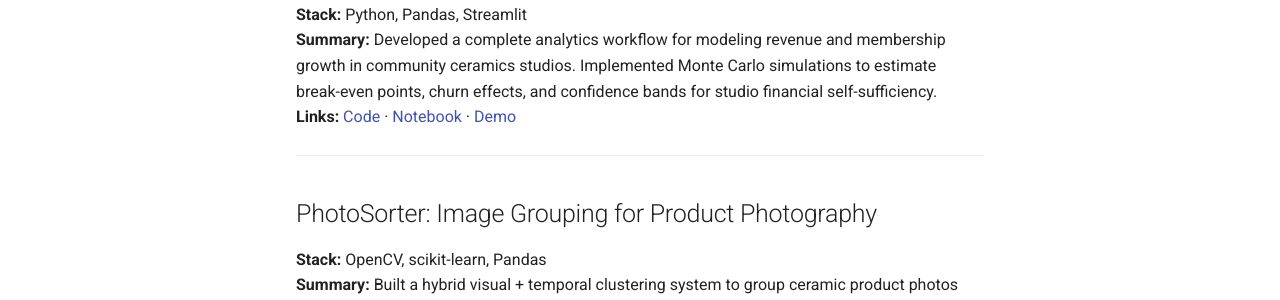
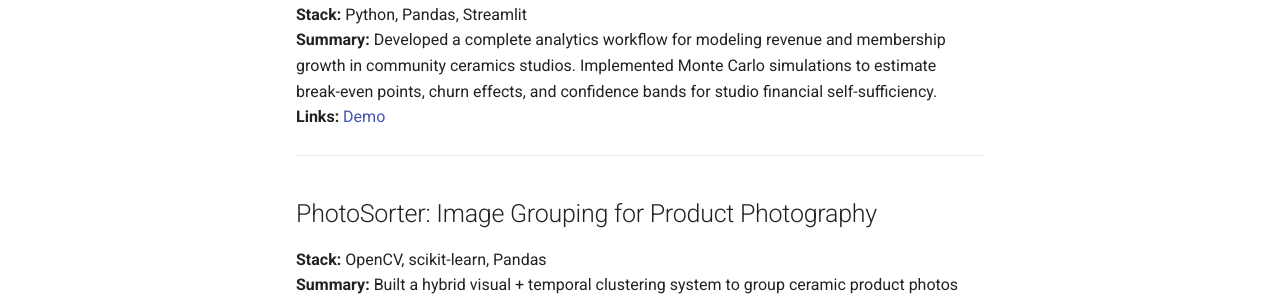
Before and after one commit to hghodkephd/hg-portfolio, an MkDocs documentation site: the page built from docs/projects.md, in a window 1280 px wide and 900 px high. Shown: the part 346-646 px from the top of the window. Built offline with MkDocs 1.6.1 and Material for MkDocs 9.7.7, drawn with Linux system fonts in a browser that asks for light colours.

Commit message:
Update projects.md

```diff
--- a/docs/projects.md
+++ b/docs/projects.md
@@ -7,7 +7,7 @@ A concise collection of outcome-oriented work showing how I apply data science,
 ## Potteryverse: Studio Economics Analytics
 **Stack:** Python, Pandas, Streamlit
 **Summary:** Developed a complete analytics workflow for modeling revenue and membership growth in community ceramics studios. Implemented Monte Carlo simulations to estimate break-even points, churn effects, and confidence bands for studio financial self-sufficiency.
-**Links:** [Code](https://github.com/hghodkephd/potteryverse) · [Notebook](https://nbviewer.org/github/hghodkephd/potteryverse/blob/main/analysis/notebook.ipynb) · [Demo](https://huggingface.co/spaces/potteryverse/potteryverse-survey)
+**Links:** [Demo](https://huggingface.co/spaces/potteryverse/potteryverse-survey)
 
 ---
 
```
